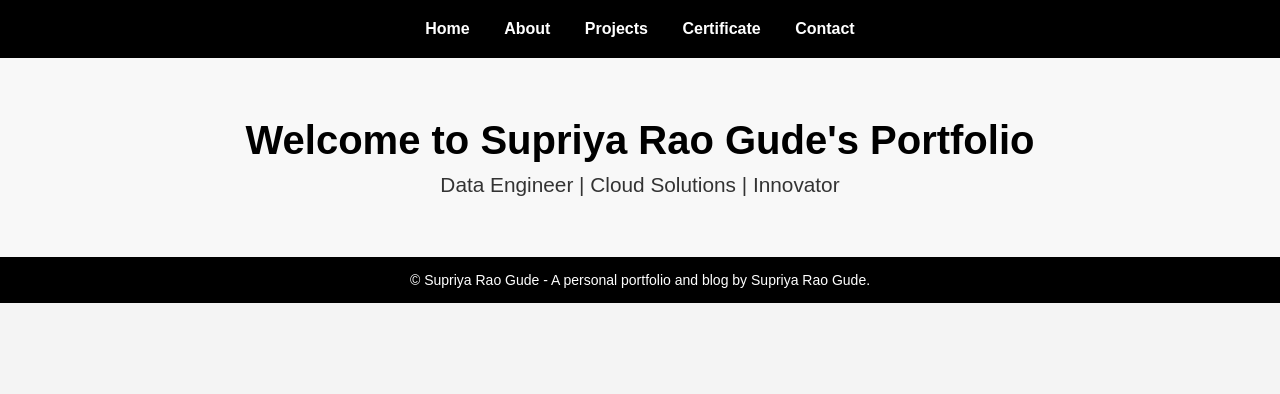
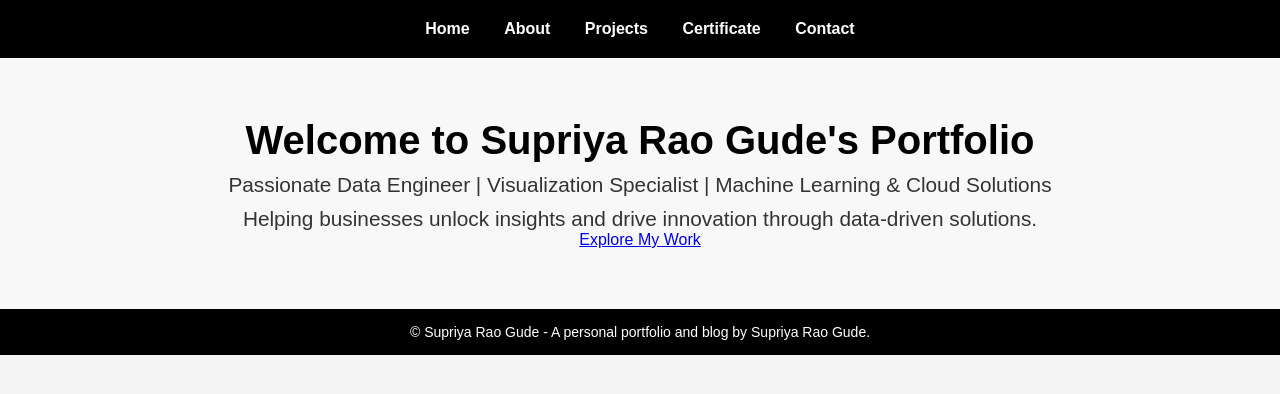
Before and after one commit to raosg10/raosg10.github.io, a Jekyll site: the page built from index.md, in a window 1280 px wide. Shown: the top 394 px of the page. Built offline with Jekyll 4.4.1, drawn with Linux system fonts in a browser that asks for light colours.

Commit message:
home edited

```diff
--- a/index.md
+++ b/index.md
@@ -3,10 +3,12 @@ layout: default
 title: Home
 ---
 
- {% if page.title == "Home" %}
+{% if page.title == "Home" %}
   <!-- Hero Section for Home Page -->
   <div class="hero">
     <h1>Welcome to Supriya Rao Gude's Portfolio</h1>
-    <p>Data Engineer | Cloud Solutions | Innovator</p>
+    <p>Passionate Data Engineer | Visualization Specialist | Machine Learning & Cloud Solutions</p>
+    <p>Helping businesses unlock insights and drive innovation through data-driven solutions.</p>
+    <a href="#projects" class="cta-btn">Explore My Work</a>
   </div>
-  {% endif %}
+{% endif %}
```
